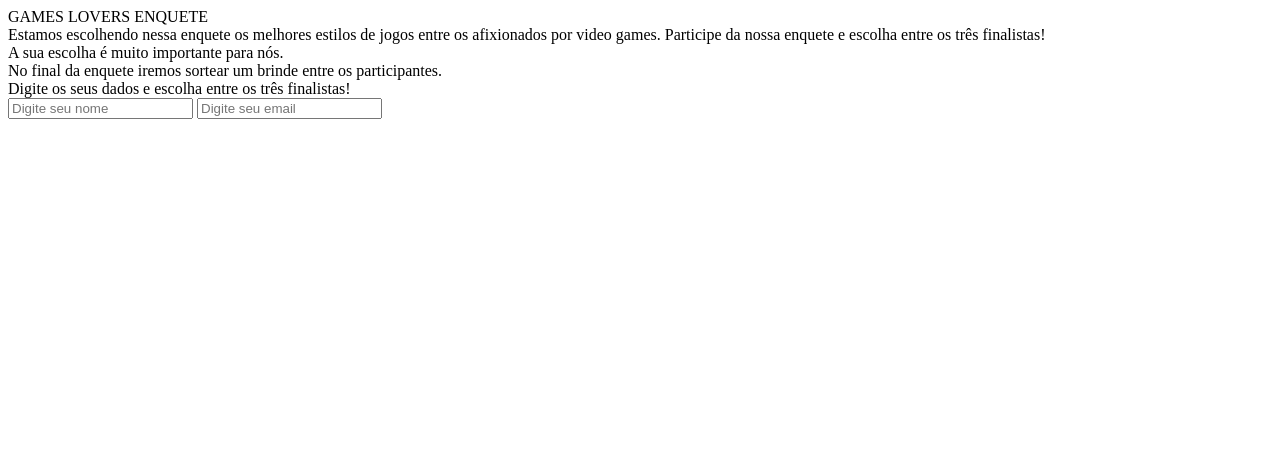
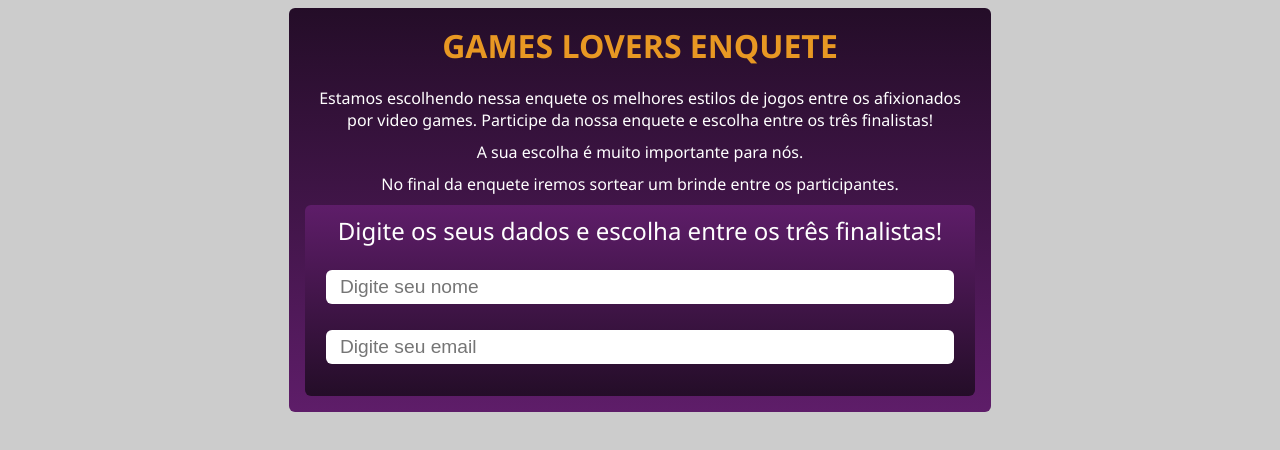
Before and after one commit to nettopasquale/bootcamp-devjr-projeto2, a plain HTML site: page index.html in a window 1280 px wide. Drawn offline with Linux system fonts and the light colour scheme.

Commit message:
closes #3 criando CSS externo

```diff
--- a/index.html
+++ b/index.html
@@ -7,26 +7,26 @@
     <title>BootCamp DevJr - Enquete</title>
 </head>
 <body>
-    <div>
-        <div>
+    <div class="container">
+        <div class="header">
             GAMES LOVERS ENQUETE
         </div>
-        <div>
+        <div class="container-text">
             Estamos escolhendo nessa enquete os melhores estilos de jogos entre os afixionados por video games. Participe da nossa enquete e escolha entre os três finalistas!
         </div>
-        <div>
+        <div class="container-text">
             A sua escolha é muito importante para nós.
         </div>
-        <div>
+        <div class="container-text">
             No final da enquete iremos sortear um brinde entre os participantes.
         </div>
-        <div>
-            <form action="">
-                <div>
+        <div class="container-form">
+            <form action="" class="form">
+                <div class="text-form">
                     Digite os seus dados e escolha entre os três finalistas!
                 </div>
-                <input type="text" placeholder="Digite seu nome">
-                <input type="email" placeholder="Digite seu email">
+                <input type="text" placeholder="Digite seu nome" class="form-input">
+                <input type="email" placeholder="Digite seu email" class="form-input">
             </form>
         </div>
     </div>
--- a/style.css
+++ b/style.css
@@ -0,0 +1,64 @@
+body {
+  font-family: "Segoe UI", Tahoma, Geneva, Verdana, sans-serif;
+  background-color: #cccccc;
+}
+
+.container {
+  background-image: linear-gradient(#240d28, #5e1d69);
+  margin: auto;
+  width: 670px;
+  color: #ffffff;
+  border-radius: 6px;
+  padding: 1rem;
+}
+
+.header {
+  font-size: 2rem;
+  font-weight: 700;
+  margin-bottom: 1.25rem;
+  color: #e89823;
+  text-align: center;
+}
+
+.container-text,
+.text-form {
+  text-align: center;
+  font-weight: 400;
+  margin-top: 10px;
+  margin-bottom: 10px;
+}
+
+.text-form {
+  font-size: 1.5rem;
+  font-weight: 500;
+  margin-top: -10px;
+}
+
+.container-form{
+    width: 100%;
+}
+
+.form {
+  display: flex;
+  flex-direction: column;
+  align-items: center;
+  justify-content: space-around;
+  border-radius: 6px;
+  padding: 1.2rem;
+  background-image: linear-gradient(#5e1d69, #240d28);
+}
+
+.form-input{
+    color: #75758b;
+    border-radius: 6px;
+    font-size: 1.2rem;
+    border: 0;
+    padding: .9rem;
+    width: 95%;
+    height: 5px;
+    margin: 13px;
+}
+
+.form-input:focus{
+    outline: none;
+}
```
